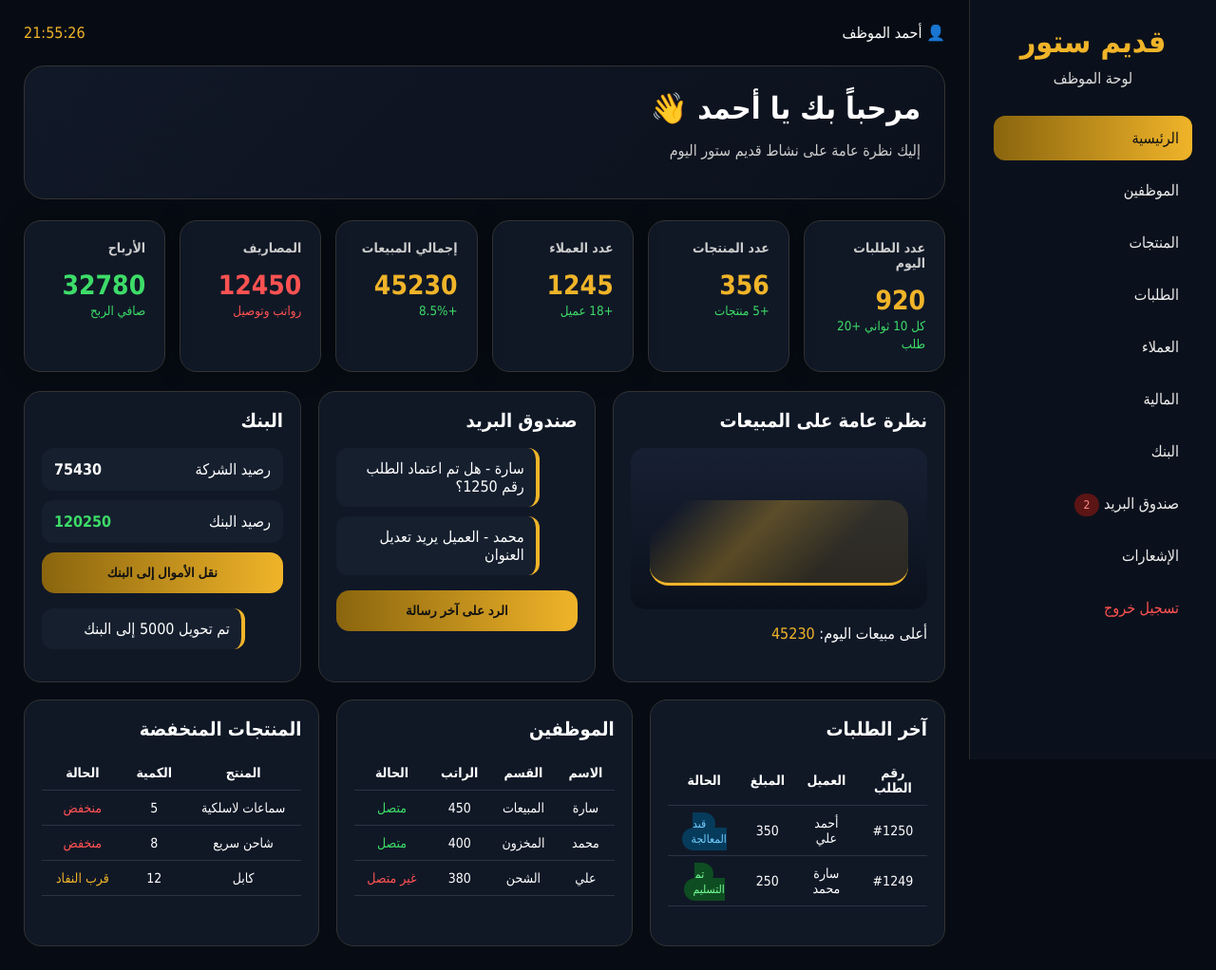
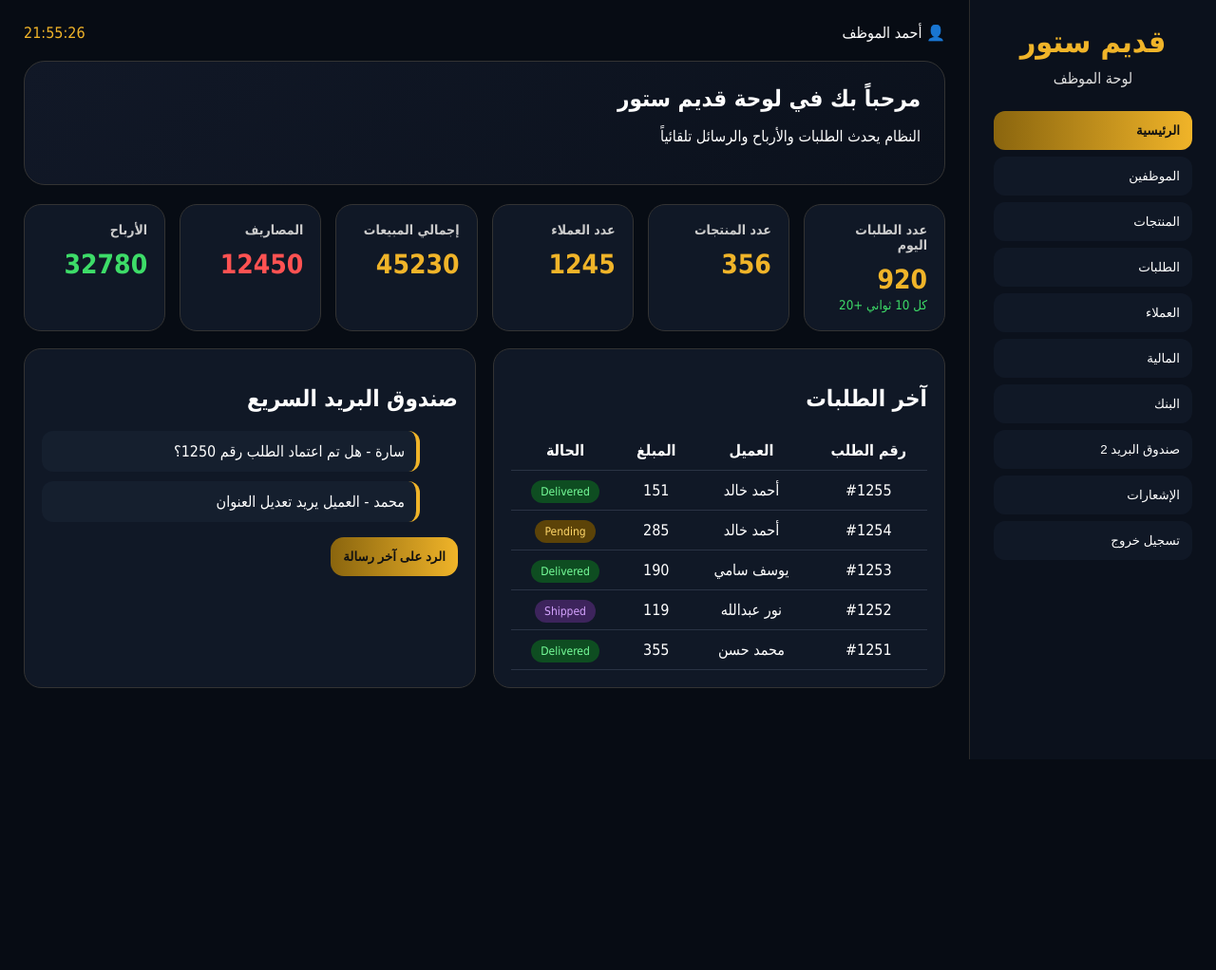
Before and after one commit to MahmoudKareem001/qadeem-store, a plain HTML site: page index.html in a window 1280 px wide. Shown: the whole page at 95% size. After the commit the page ends 800 px from the top, so only its background shows below. Drawn offline with Linux system fonts and the light colour scheme.

Commit message:
Update index.html for employee dashboard enhancements

```diff
--- a/index.html
+++ b/index.html
@@ -3,221 +3,216 @@
 <head>
 <meta charset="UTF-8">
 <meta name="viewport" content="width=device-width, initial-scale=1.0">
-<title>قديم ستور</title>
+<title>قديم ستور - لوحة الموظف</title>
 <style>
 *{box-sizing:border-box}
-body{margin:0;background:#070c14;color:#fff;font-family:Tahoma,Arial;direction:rtl}
+body{margin:0;background:#070c14;color:#fff;font-family:Tahoma,Arial}
 .app{display:flex;min-height:100vh}
 .side{width:260px;background:#0b111c;border-left:1px solid #2b2b2b;padding:25px;position:fixed;right:0;top:0;bottom:0}
 .logo{text-align:center;color:#f0b429;font-size:32px;font-weight:bold;margin-bottom:10px}
-.sub{text-align:center;color:#ddd;margin-bottom:30px}
-.nav div{padding:14px;margin:8px 0;border-radius:12px;color:#eee}
-.nav div.active,.nav div:hover{background:linear-gradient(90deg,#8a650e,#f0b429);color:#111}
+.sub{text-align:center;color:#ddd;margin-bottom:25px}
+.nav button{display:block;width:100%;padding:13px;margin:7px 0;border:0;border-radius:12px;background:#101826;color:white;text-align:right;cursor:pointer}
+.nav button.active,.nav button:hover{background:linear-gradient(90deg,#8a650e,#f0b429);color:#111;font-weight:bold}
 .main{margin-right:260px;padding:25px;width:100%}
-.top{display:flex;justify-content:space-between;align-items:center;margin-bottom:25px}
+.top{display:flex;justify-content:space-between;margin-bottom:20px}
 .time{color:#f0b429}
-.hero{background:linear-gradient(135deg,#111827,#0b111c);border:1px solid #333;border-radius:22px;padding:25px;margin-bottom:22px}
-.hero h1{margin:0;color:white}
-.hero p{color:#ccc}
+.hero{background:linear-gradient(135deg,#111827,#0b111c);border:1px solid #333;border-radius:22px;padding:25px;margin-bottom:20px}
+.hero h1{margin:0}
 .cards{display:grid;grid-template-columns:repeat(6,1fr);gap:15px}
-.card{background:#101826;border:1px solid #333;border-radius:18px;padding:20px;box-shadow:0 0 25px #0006}
-.card h3{font-size:14px;color:#ccc;margin:0 0 15px}
+.card{background:#101826;border:1px solid #333;border-radius:18px;padding:18px}
+.card h3{font-size:14px;color:#ccc;margin:0 0 12px}
 .num{font-size:28px;color:#f0b429;font-weight:bold}
 .green{color:#3ddc68}.red{color:#ff5252}.gold{color:#f0b429}
-.grid{display:grid;grid-template-columns:1.2fr 1fr 1fr;gap:18px;margin-top:20px}
-.box{background:#101826;border:1px solid #333;border-radius:18px;padding:18px;min-height:260px}
-.box h2{margin-top:0;font-size:20px}
+.grid{display:grid;grid-template-columns:1fr 1fr;gap:18px;margin-top:18px}
+.box{background:#101826;border:1px solid #333;border-radius:18px;padding:18px;margin-bottom:18px}
 table{width:100%;border-collapse:collapse}
-th,td{padding:10px;border-bottom:1px solid #2a3344;text-align:center;font-size:14px}
+th,td{padding:11px;border-bottom:1px solid #2a3344;text-align:center}
 .badge{padding:5px 10px;border-radius:20px;font-size:12px}
-.pending{background:#5c4308;color:#ffd76a}
-.processing{background:#063b5c;color:#72cfff}
-.shipped{background:#3d245c;color:#d6a4ff}
-.delivered{background:#0e4d21;color:#77ff9b}
-.cancelled{background:#5c1515;color:#ff8c8c}
+.pending{background:#5c4308;color:#ffd76a}.processing{background:#063b5c;color:#72cfff}.shipped{background:#3d245c;color:#d6a4ff}.delivered{background:#0e4d21;color:#77ff9b}.cancelled{background:#5c1515;color:#ff8c8c}
 .mail li,.notes li{list-style:none;background:#151f2e;margin:10px 0;padding:12px;border-radius:12px;border-right:4px solid #f0b429}
-button{width:100%;padding:14px;border:0;border-radius:14px;background:linear-gradient(90deg,#8a650e,#f0b429);color:#111;font-weight:bold;cursor:pointer}
-.bank-row{display:flex;justify-content:space-between;background:#151f2e;margin:10px 0;padding:13px;border-radius:12px}
-.chart{height:170px;background:linear-gradient(180deg,#172033,#0b111c);border-radius:15px;position:relative;overflow:hidden}
-.line{position:absolute;bottom:25px;right:20px;left:20px;height:90px;background:linear-gradient(135deg,transparent 10%,#f0b42955 40%,#f0b42922 70%);border-bottom:3px solid #f0b429;border-radius:20px}
-.footer-grid{display:grid;grid-template-columns:1fr 1fr 1fr;gap:18px;margin-top:18px}
-@media(max-width:1100px){.cards{grid-template-columns:repeat(2,1fr)}.grid,.footer-grid{grid-template-columns:1fr}.side{display:none}.main{margin-right:0}}
+.action{padding:13px;border:0;border-radius:14px;background:linear-gradient(90deg,#8a650e,#f0b429);color:#111;font-weight:bold;cursor:pointer}
+.section{display:none}
+.section.active{display:block}
+input,select{width:100%;padding:12px;border-radius:12px;border:1px solid #333;background:#0b111c;color:white;margin:7px 0}
+@media(max-width:1000px){.side{display:none}.main{margin-right:0}.cards,.grid{grid-template-columns:1fr}}
 </style>
 </head>
 <body>
 
 <div class="app">
-
 <aside class="side">
 <div class="logo">قديم ستور</div>
 <div class="sub">لوحة الموظف</div>
 <div class="nav">
-<div class="active">الرئيسية</div>
-<div>الموظفين</div>
-<div>المنتجات</div>
-<div>الطلبات</div>
-<div>العملاء</div>
-<div>المالية</div>
-<div>البنك</div>
-<div>صندوق البريد <span class="badge cancelled" id="mailCount">2</span></div>
-<div>الإشعارات</div>
-<div style="color:#ff5252">تسجيل خروج</div>
+<button class="active" onclick="showSection('dashboard',this)">الرئيسية</button>
+<button onclick="showSection('employees',this)">الموظفين</button>
+<button onclick="showSection('products',this)">المنتجات</button>
+<button onclick="showSection('ordersSec',this)">الطلبات</button>
+<button onclick="showSection('customers',this)">العملاء</button>
+<button onclick="showSection('finance',this)">المالية</button>
+<button onclick="showSection('bank',this)">البنك</button>
+<button onclick="showSection('mail',this)">صندوق البريد <span id="mailCount">2</span></button>
+<button onclick="showSection('notifications',this)">الإشعارات</button>
+<button onclick="logout()">تسجيل خروج</button>
 </div>
 </aside>
 
 <main class="main">
+<div class="top"><div>👤 أحمد الموظف</div><div class="time" id="clock"></div></div>
 
-<div class="top">
-<div>👤 أحمد الموظف</div>
-<div class="time" id="clock">00:00:00</div>
+<section id="dashboard" class="section active">
+<div class="hero"><h1>مرحباً بك في لوحة قديم ستور</h1><p>النظام يحدث الطلبات والأرباح والرسائل تلقائياً</p></div>
+<div class="cards">
+<div class="card"><h3>عدد الطلبات اليوم</h3><div class="num" id="orders">920</div><small class="green">كل 10 ثواني +20</small></div>
+<div class="card"><h3>عدد المنتجات</h3><div class="num">356</div></div>
+<div class="card"><h3>عدد العملاء</h3><div class="num" id="customersNum">1245</div></div>
+<div class="card"><h3>إجمالي المبيعات</h3><div class="num" id="sales">45230</div></div>
+<div class="card"><h3>المصاريف</h3><div class="num red" id="expenses">12450</div></div>
+<div class="card"><h3>الأرباح</h3><div class="num green" id="profit">32780</div></div>
 </div>
-
-<div class="hero">
-<h1>مرحباً بك يا أحمد 👋</h1>
-<p>إليك نظرة عامة على نشاط قديم ستور اليوم</p>
+<div class="grid">
+<div class="box"><h2>آخر الطلبات</h2><table id="ordersTable"><tr><th>رقم الطلب</th><th>العميل</th><th>المبلغ</th><th>الحالة</th></tr></table></div>
+<div class="box"><h2>صندوق البريد السريع</h2><ul class="mail" id="mailbox"><li>سارة - هل تم اعتماد الطلب رقم 1250؟</li><li>محمد - العميل يريد تعديل العنوان</li></ul><button class="action" onclick="replyMail()">الرد على آخر رسالة</button></div>
 </div>
-
-<section class="cards">
-<div class="card"><h3>عدد الطلبات اليوم</h3><div class="num" id="orders">920</div><small class="green">كل 10 ثواني +20 طلب</small></div>
-<div class="card"><h3>عدد المنتجات</h3><div class="num">356</div><small class="green">+5 منتجات</small></div>
-<div class="card"><h3>عدد العملاء</h3><div class="num" id="customers">1245</div><small class="green">+18 عميل</small></div>
-<div class="card"><h3>إجمالي المبيعات</h3><div class="num" id="sales">45230</div><small class="green">+8.5%</small></div>
-<div class="card"><h3>المصاريف</h3><div class="num red" id="expenses">12450</div><small class="red">رواتب وتوصيل</small></div>
-<div class="card"><h3>الأرباح</h3><div class="num green" id="profit">32780</div><small class="green">صافي الربح</small></div>
 </section>
 
-<section class="grid">
-
-<div class="box">
-<h2>نظرة عامة على المبيعات</h2>
-<div class="chart"><div class="line"></div></div>
-<p>أعلى مبيعات اليوم: <span class="gold" id="topSale">45230</span></p>
-</div>
-
-<div class="box">
-<h2>صندوق البريد</h2>
-<ul class="mail" id="mailbox">
-<li>سارة - هل تم اعتماد الطلب رقم 1250؟</li>
-<li>محمد - العميل يريد تعديل العنوان</li>
-</ul>
-<button onclick="replyMail()">الرد على آخر رسالة</button>
-</div>
-
-<div class="box">
-<h2>البنك</h2>
-<div class="bank-row"><span>رصيد الشركة</span><b id="companyMoney">75430</b></div>
-<div class="bank-row"><span>رصيد البنك</span><b class="green" id="bankMoney">120250</b></div>
-<button onclick="transferMoney()">نقل الأموال إلى البنك</button>
-<ul class="notes" id="bankLog">
-<li>تم تحويل 5000 إلى البنك</li>
-</ul>
-</div>
-
+<section id="employees" class="section">
+<div class="hero"><h1>الموظفين</h1><p>بيانات الموظفين الوهميين داخل النظام</p></div>
+<div class="box"><table><tr><th>الاسم</th><th>القسم</th><th>الراتب</th><th>الدوام</th><th>المهام</th><th>الحالة</th></tr>
+<tr><td>سارة</td><td>المبيعات</td><td>450</td><td>9 - 5</td><td>متابعة العملاء</td><td class="green">متصل</td></tr>
+<tr><td>محمد</td><td>المخزون</td><td>400</td><td>10 - 6</td><td>تحديث المنتجات</td><td class="green">متصل</td></tr>
+<tr><td>علي</td><td>الشحن</td><td>380</td><td>8 - 4</td><td>تجهيز الطلبات</td><td class="red">غير متصل</td></tr>
+</table></div>
 </section>
 
-<section class="footer-grid">
+<section id="products" class="section">
+<div class="hero"><h1>المنتجات</h1><p>إدارة المنتجات والكميات والحالة</p></div>
+<div class="box"><table><tr><th>اسم المنتج</th><th>السعر</th><th>الكمية</th><th>التصنيف</th><th>الحالة</th></tr>
+<tr><td>سماعات لاسلكية</td><td>25</td><td>5</td><td>إلكترونيات</td><td class="red">قرب النفاد</td></tr>
+<tr><td>شاحن سريع</td><td>12</td><td>40</td><td>إكسسوارات</td><td class="green">متوفر</td></tr>
+<tr><td>ساعة ذكية</td><td>35</td><td>18</td><td>إلكترونيات</td><td class="green">متوفر</td></tr>
+</table></div>
+</section>
 
-<div class="box">
-<h2>آخر الطلبات</h2>
-<table id="ordersTable">
-<tr><th>رقم الطلب</th><th>العميل</th><th>المبلغ</th><th>الحالة</th></tr>
-<tr><td>#1250</td><td>أحمد علي</td><td>350</td><td><span class="badge processing">قيد المعالجة</span></td></tr>
-<tr><td>#1249</td><td>سارة محمد</td><td>250</td><td><span class="badge delivered">تم التسليم</span></td></tr>
-</table>
+<section id="ordersSec" class="section">
+<div class="hero"><h1>الطلبات</h1><p>طلبات وهمية تتحدث تلقائياً</p></div>
+<div class="box"><table id="ordersPageTable"><tr><th>رقم الطلب</th><th>اسم العميل</th><th>المنتجات</th><th>المبلغ</th><th>حالة الطلب</th></tr></table></div>
+</section>
+
+<section id="customers" class="section">
+<div class="hero"><h1>العملاء</h1><p>بيانات العملاء وعدد الطلبات</p></div>
+<div class="box"><table><tr><th>اسم العميل</th><th>رقم الهاتف</th><th>العنوان</th><th>عدد الطلبات</th></tr>
+<tr><td>أحمد خالد</td><td>0790001111</td><td>عمان</td><td>12</td></tr>
+<tr><td>نور عبدالله</td><td>0782223333</td><td>الزرقاء</td><td>7</td></tr>
+<tr><td>سارة محمد</td><td>0774445555</td><td>إربد</td><td>15</td></tr>
+</table></div>
+</section>
+
+<section id="finance" class="section">
+<div class="hero"><h1>المالية</h1><p>الأرباح والمصاريف والسحوبات والإيداعات</p></div>
+<div class="cards">
+<div class="card"><h3>إيداع</h3><div class="num green">18000</div></div>
+<div class="card"><h3>سحب</h3><div class="num red">4200</div></div>
+<div class="card"><h3>مصاريف</h3><div class="num red">12450</div></div>
+<div class="card"><h3>أرباح</h3><div class="num green" id="profit2">32780</div></div>
+<div class="card"><h3>رواتب</h3><div class="num red">1230</div></div>
+<div class="card"><h3>رسوم توصيل</h3><div class="num red">890</div></div>
 </div>
+</section>
 
-<div class="box">
-<h2>الموظفين</h2>
-<table>
-<tr><th>الاسم</th><th>القسم</th><th>الراتب</th><th>الحالة</th></tr>
-<tr><td>سارة</td><td>المبيعات</td><td>450</td><td class="green">متصل</td></tr>
-<tr><td>محمد</td><td>المخزون</td><td>400</td><td class="green">متصل</td></tr>
-<tr><td>علي</td><td>الشحن</td><td>380</td><td class="red">غير متصل</td></tr>
-</table>
+<section id="bank" class="section">
+<div class="hero"><h1>البنك</h1><p>تحويل الأموال وسجل العمليات</p></div>
+<div class="grid">
+<div class="box"><h2>الأرصدة</h2><p>رصيد الشركة: <b id="companyMoney">75430</b></p><p>رصيد البنك: <b class="green" id="bankMoney">120250</b></p><button class="action" onclick="transferMoney()">نقل 5000 إلى البنك</button></div>
+<div class="box"><h2>سجل التحويلات</h2><ul class="notes" id="bankLog"><li>تم تحويل 5000 إلى البنك</li></ul></div>
 </div>
+</section>
 
-<div class="box">
-<h2>المنتجات المنخفضة</h2>
-<table>
-<tr><th>المنتج</th><th>الكمية</th><th>الحالة</th></tr>
-<tr><td>سماعات لاسلكية</td><td>5</td><td class="red">منخفض</td></tr>
-<tr><td>شاحن سريع</td><td>8</td><td class="red">منخفض</td></tr>
-<tr><td>كابل</td><td>12</td><td class="gold">قرب النفاد</td></tr>
-</table>
+<section id="mail" class="section">
+<div class="hero"><h1>صندوق البريد</h1><p>رسائل وأسئلة وهمية من الموظفين</p></div>
+<div class="grid">
+<div class="box"><h2>الرسائل</h2><ul class="mail" id="mailbox2"><li>سارة - هل تم اعتماد الطلب؟</li><li>محمد - يوجد استفسار من عميل</li></ul></div>
+<div class="box"><h2>الرد</h2><input id="replyText" placeholder="اكتب الرد هنا"><button class="action" onclick="sendReply()">إرسال الرد</button></div>
 </div>
+</section>
 
+<section id="notifications" class="section">
+<div class="hero"><h1>الإشعارات</h1><p>تنبيهات النظام المباشرة</p></div>
+<div class="box"><ul class="notes" id="notifyList">
+<li>طلب جديد دخل النظام</li>
+<li>منتج قرب يخلص</li>
+<li>دفعة جديدة وصلت</li>
+<li>طلب تأخر عن موعده</li>
+</ul></div>
 </section>
 
 </main>
 </div>
 
 <script>
-let orderNum=1251;
-let mails=2;
-
-function updateClock(){
-let d=new Date();
-document.getElementById("clock").innerText=d.toLocaleTimeString("en-GB");
+let orderNum=1251,mails=2;
+function showSection(id,btn){
+document.querySelectorAll('.section').forEach(s=>s.classList.remove('active'));
+document.getElementById(id).classList.add('active');
+document.querySelectorAll('.nav button').forEach(b=>b.classList.remove('active'));
+btn.classList.add('active');
 }
+function updateClock(){document.getElementById("clock").innerText=new Date().toLocaleTimeString("en-GB")}
 setInterval(updateClock,1000);updateClock();
 
+function addOrder(){
+let names=["أحمد خالد","سارة علي","محمد حسن","نور عبدالله","يوسف سامي","فاطمة أحمد"];
+let products=["سماعات لاسلكية","شاحن سريع","ساعة ذكية","كابل شحن","حافظة هاتف"];
+let states=['<span class="badge pending">Pending</span>','<span class="badge processing">Processing</span>','<span class="badge shipped">Shipped</span>','<span class="badge delivered">Delivered</span>','<span class="badge cancelled">Cancelled</span>'];
+let name=names[Math.floor(Math.random()*names.length)];
+let product=products[Math.floor(Math.random()*products.length)];
+let amount=Math.floor(Math.random()*300)+80;
+let state=states[Math.floor(Math.random()*states.length)];
+let row1=document.getElementById("ordersTable").insertRow(1);
+row1.innerHTML=`<td>#${orderNum}</td><td>${name}</td><td>${amount}</td><td>${state}</td>`;
+let row2=document.getElementById("ordersPageTable").insertRow(1);
+row2.innerHTML=`<td>#${orderNum}</td><td>${name}</td><td>${product}</td><td>${amount}</td><td>${state}</td>`;
+orderNum++;
+}
+for(let i=0;i<5;i++)addOrder();
+
 setInterval(()=>{
-let orders=document.getElementById("orders");
-let sales=document.getElementById("sales");
-let profit=document.getElementById("profit");
-let customers=document.getElementById("customers");
-
-orders.innerText=parseInt(orders.innerText)+20;
-sales.innerText=parseInt(sales.innerText)+850;
-profit.innerText=parseInt(profit.innerText)+620;
-customers.innerText=parseInt(customers.innerText)+3;
-
+document.getElementById("orders").innerText=parseInt(document.getElementById("orders").innerText)+20;
+document.getElementById("sales").innerText=parseInt(document.getElementById("sales").innerText)+850;
+document.getElementById("profit").innerText=parseInt(document.getElementById("profit").innerText)+620;
+document.getElementById("profit2").innerText=document.getElementById("profit").innerText;
+document.getElementById("customersNum").innerText=parseInt(document.getElementById("customersNum").innerText)+3;
 addOrder();
 },10000);
 
-function addOrder(){
-let names=["أحمد خالد","سارة علي","محمد حسن","نور عبدالله","يوسف سامي","فاطمة أحمد"];
-let states=[
-'<span class="badge pending">قيد الانتظار</span>',
-'<span class="badge processing">قيد المعالجة</span>',
-'<span class="badge shipped">تم الشحن</span>',
-'<span class="badge delivered">تم التسليم</span>'
-];
-let table=document.getElementById("ordersTable");
-let row=table.insertRow(1);
-row.innerHTML=`<td>#${orderNum++}</td><td>${names[Math.floor(Math.random()*names.length)]}</td><td>${Math.floor(Math.random()*300)+80}</td><td>${states[Math.floor(Math.random()*states.length)]}</td>`;
-}
-
 setInterval(()=>{
-let messages=[
-"سارة - العميل يسأل عن موعد التوصيل",
-"محمد - منتج جديد يحتاج إضافة للمخزون",
-"علي - يوجد طلب متأخر في الشحن",
-"هدى - هل تم تحويل الرواتب؟",
-"يوسف - المنتج رقم 120 قرب يخلص",
-"نور - تم استلام دفعة جديدة"
-];
-let li=document.createElement("li");
-li.innerText=messages[Math.floor(Math.random()*messages.length)];
+let messages=["سارة - العميل يسأل عن موعد التوصيل","محمد - منتج جديد يحتاج إضافة للمخزون","علي - يوجد طلب متأخر في الشحن","هدى - هل تم تحويل الرواتب؟","يوسف - المنتج رقم 120 قرب يخلص","نور - تم استلام دفعة جديدة"];
+let msg=messages[Math.floor(Math.random()*messages.length)];
+let li=document.createElement("li");li.innerText=msg;
+let li2=document.createElement("li");li2.innerText=msg;
 document.getElementById("mailbox").prepend(li);
-mails++;
-document.getElementById("mailCount").innerText=mails;
+document.getElementById("mailbox2").prepend(li2);
+mails++;document.getElementById("mailCount").innerText=mails;
+let n=document.createElement("li");n.innerText="وصلت رسالة جديدة من موظف";
+document.getElementById("notifyList").prepend(n);
 },15000);
 
 function transferMoney(){
-let bank=document.getElementById("bankMoney");
-let company=document.getElementById("companyMoney");
+let bank=document.getElementById("bankMoney"), company=document.getElementById("companyMoney");
 bank.innerText=parseInt(bank.innerText)+5000;
 company.innerText=parseInt(company.innerText)-5000;
-let li=document.createElement("li");
-li.innerText="تم تحويل 5000 إلى البنك الآن";
+let li=document.createElement("li");li.innerText="تم تحويل 5000 إلى البنك الآن";
 document.getElementById("bankLog").prepend(li);
+alert("تم نقل الأموال إلى البنك");
 }
-
-function replyMail(){
-alert("تم إرسال الرد للموظف بنجاح");
+function replyMail(){alert("تم إرسال الرد للموظف بنجاح")}
+function sendReply(){
+let val=document.getElementById("replyText").value;
+if(val.trim()==""){alert("اكتب الرد أولاً");return}
+alert("تم إرسال الرد: "+val);
+document.getElementById("replyText").value="";
 }
+function logout(){alert("تم تسجيل الخروج من النظام")}
 </script>
-
 </body>
 </html>
```
